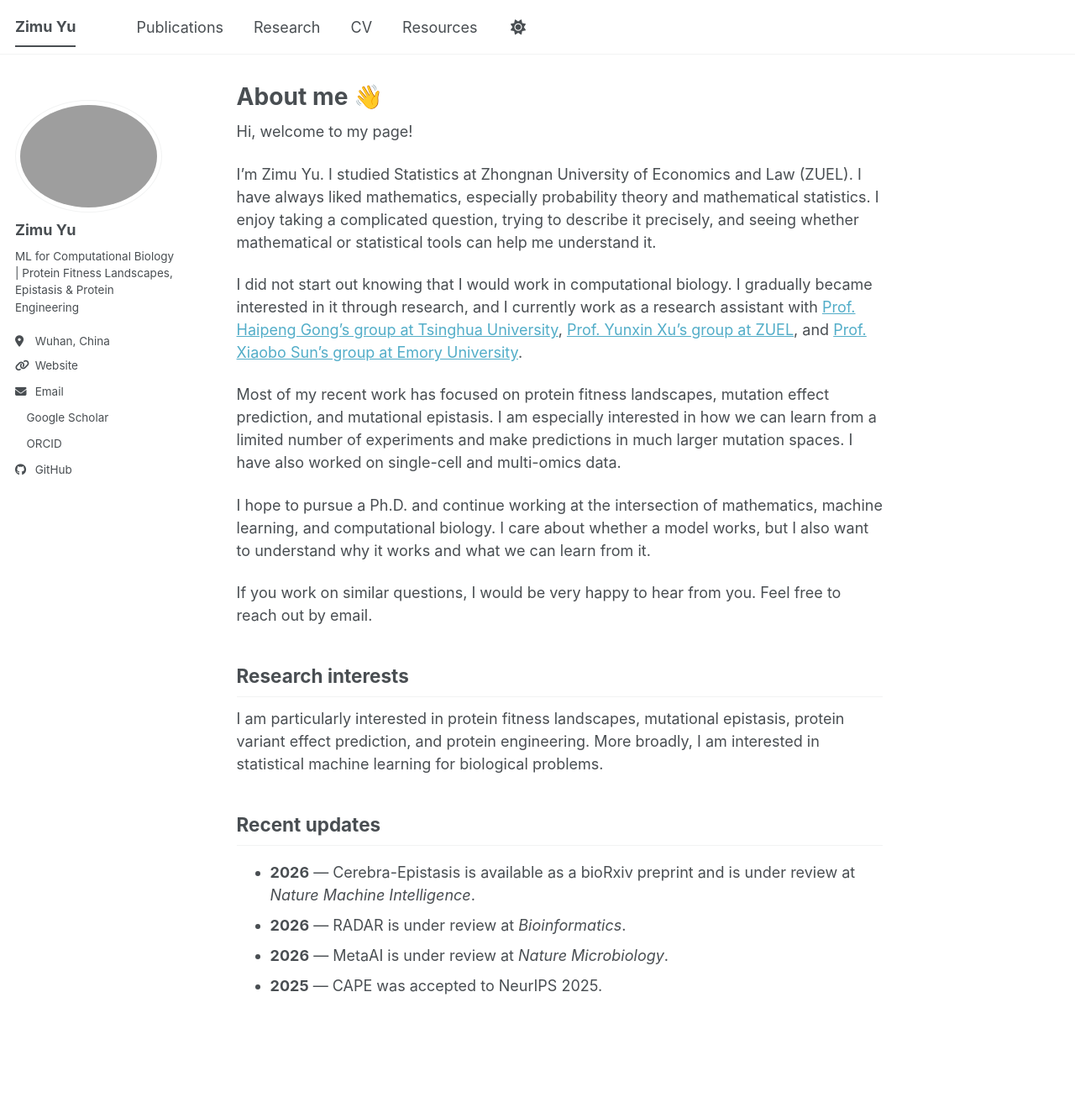
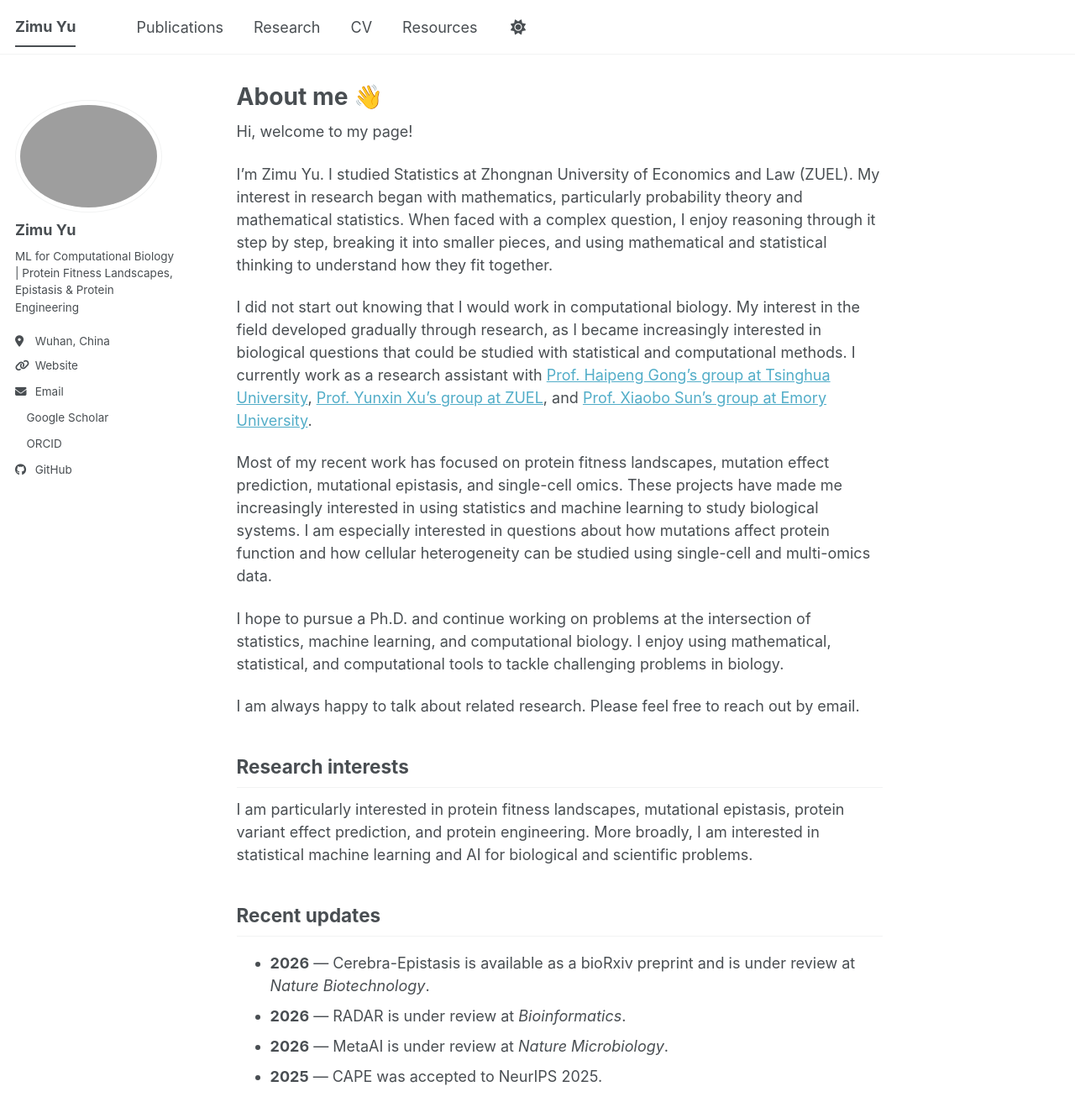
Before and after one commit to zimu-yu/zimu-yu.github.io, a Jekyll site: the page built from _pages/about.md, in a window 1280 px wide and 1340 px high. Shown: the top 1331 px of the window at 84% size. Built offline with Jekyll 4.4.1, drawn with Linux system fonts in a browser that asks for light colours; a style sheet for code colours, icons or effects is not loaded.

Commit message:
Update about.md

```diff
--- a/_pages/about.md
+++ b/_pages/about.md
@@ -11,23 +11,23 @@ redirect_from:
 
 Hi, welcome to my page!
 
-I'm Zimu Yu. I studied Statistics at Zhongnan University of Economics and Law (ZUEL). I have always liked mathematics, especially probability theory and mathematical statistics. I enjoy taking a complicated question, trying to describe it precisely, and seeing whether mathematical or statistical tools can help me understand it.
+I'm Zimu Yu. I studied Statistics at Zhongnan University of Economics and Law (ZUEL). My interest in research began with mathematics, particularly probability theory and mathematical statistics. When faced with a complex question, I enjoy reasoning through it step by step, breaking it into smaller pieces, and using mathematical and statistical thinking to understand how they fit together.
 
-I did not start out knowing that I would work in computational biology. I gradually became interested in it through research, and I currently work as a research assistant with [Prof. Haipeng Gong's group at Tsinghua University](https://life.tsinghua.edu.cn/lifeen/info/1034/1086.htm), [Prof. Yunxin Xu's group at ZUEL](https://tsxy.zuel.edu.cn/2025/0527/c14199a392774/page.htm), and [Prof. Xiaobo Sun's group at Emory University](https://med.emory.edu/directory/profile/?u=XSUN28).
+I did not start out knowing that I would work in computational biology. My interest in the field developed gradually through research, as I became increasingly interested in biological questions that could be studied with statistical and computational methods. I currently work as a research assistant with [Prof. Haipeng Gong's group at Tsinghua University](https://life.tsinghua.edu.cn/lifeen/info/1034/1086.htm), [Prof. Yunxin Xu's group at ZUEL](https://tsxy.zuel.edu.cn/2025/0527/c14199a392774/page.htm), and [Prof. Xiaobo Sun's group at Emory University](https://med.emory.edu/directory/profile/?u=XSUN28).
 
-Most of my recent work has focused on protein fitness landscapes, mutation effect prediction, and mutational epistasis. I am especially interested in how we can learn from a limited number of experiments and make predictions in much larger mutation spaces. I have also worked on single-cell and multi-omics data.
+Most of my recent work has focused on protein fitness landscapes, mutation effect prediction, mutational epistasis, and single-cell omics. These projects have made me increasingly interested in using statistics and machine learning to study biological systems. I am especially interested in questions about how mutations affect protein function and how cellular heterogeneity can be studied using single-cell and multi-omics data.
 
-I hope to pursue a Ph.D. and continue working at the intersection of mathematics, machine learning, and computational biology. I care about whether a model works, but I also want to understand why it works and what we can learn from it.
+I hope to pursue a Ph.D. and continue working on problems at the intersection of statistics, machine learning, and computational biology. I enjoy using mathematical, statistical, and computational tools to tackle challenging problems in biology.
 
-If you work on similar questions, I would be very happy to hear from you. Feel free to reach out by email.
+I am always happy to talk about related research. Please feel free to reach out by email.
 
 ## Research interests
 
-I am particularly interested in protein fitness landscapes, mutational epistasis, protein variant effect prediction, and protein engineering. More broadly, I am interested in statistical machine learning for biological problems.
+I am particularly interested in protein fitness landscapes, mutational epistasis, protein variant effect prediction, and protein engineering. More broadly, I am interested in statistical machine learning and AI for biological and scientific problems.
 
 ## Recent updates
 
-- **2026** — Cerebra-Epistasis is available as a bioRxiv preprint and is under review at *Nature Machine Intelligence*.
+- **2026** — Cerebra-Epistasis is available as a bioRxiv preprint and is under review at *Nature Biotechnology*.
 - **2026** — RADAR is under review at *Bioinformatics*.
 - **2026** — MetaAI is under review at *Nature Microbiology*.
 - **2025** — CAPE was accepted to NeurIPS 2025.
```
